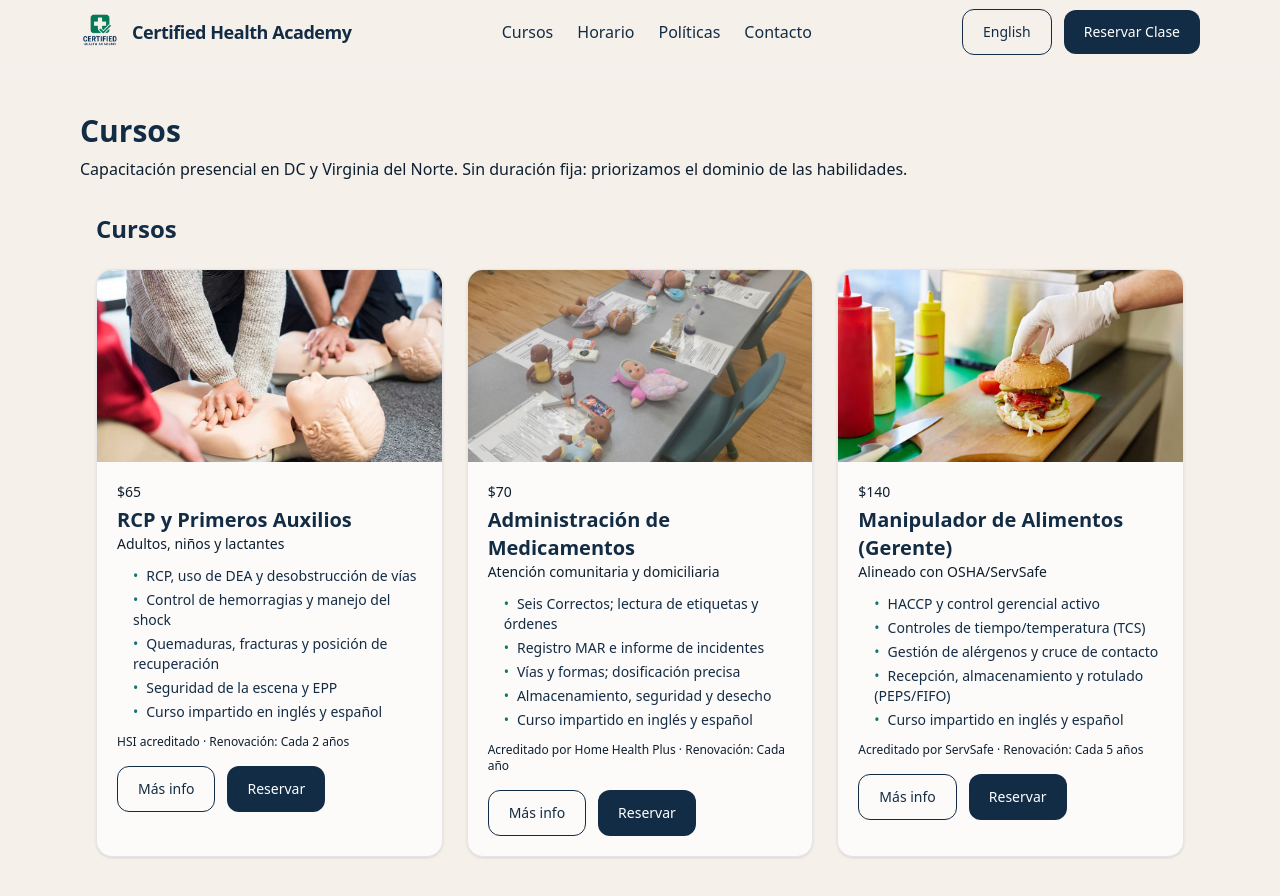
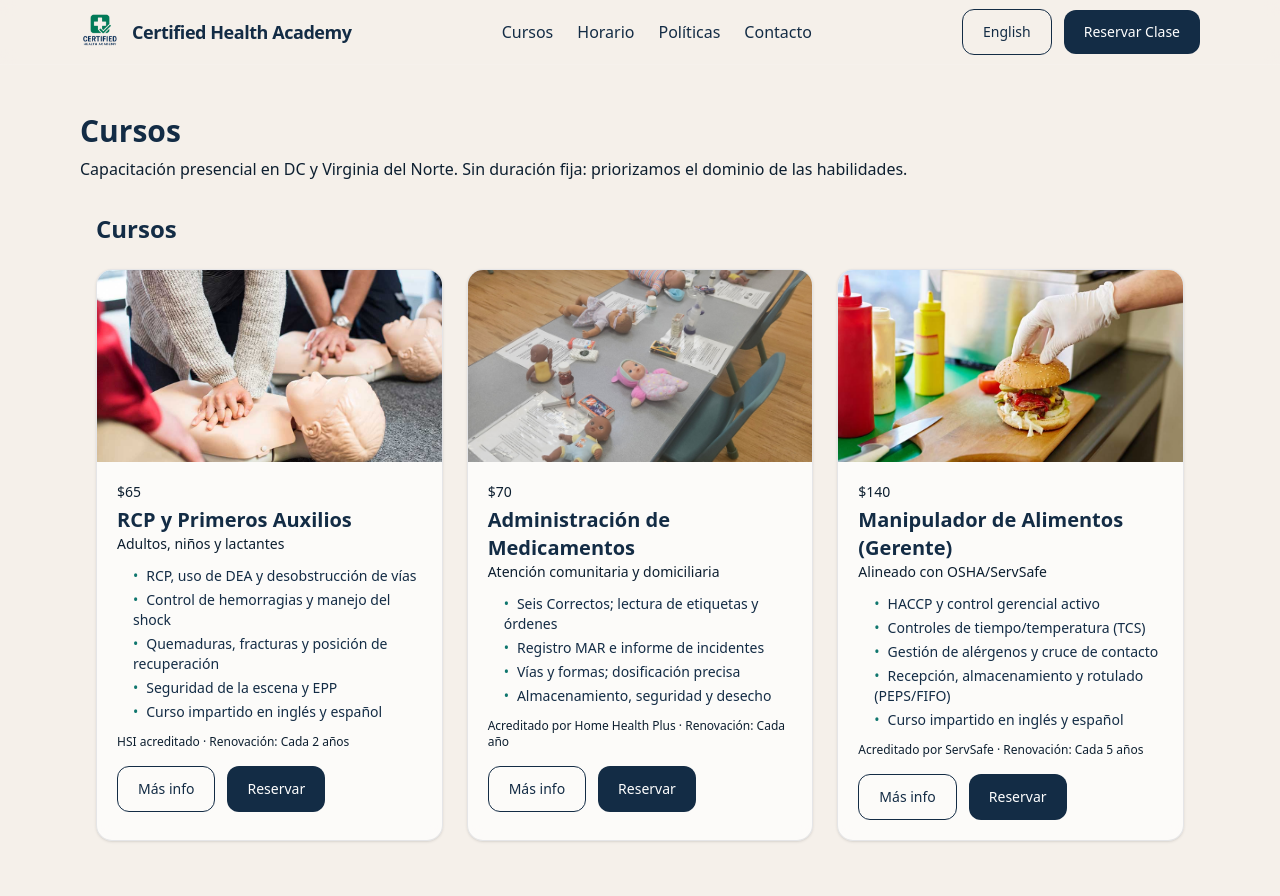
Before and after one commit to Vicdamone2223/certified-health-academy, a Next.js app: page /es/courses in a window 1280 px wide. Shown: the top 896 px of the page. Built offline with nearby package versions, Linux system fonts and the light colour scheme.

Commit message:
Fix wording in CourseCardsEs

```diff
--- a/src/app/components/CourseCardsEs.tsx
+++ b/src/app/components/CourseCardsEs.tsx
@@ -42,7 +42,6 @@ const courses: Course[] = [
       "Registro MAR e informe de incidentes",
       "Vías y formas; dosificación precisa",
       "Almacenamiento, seguridad y desecho",
-      "Curso impartido en inglés y español",
     ],
   },
   {
```
